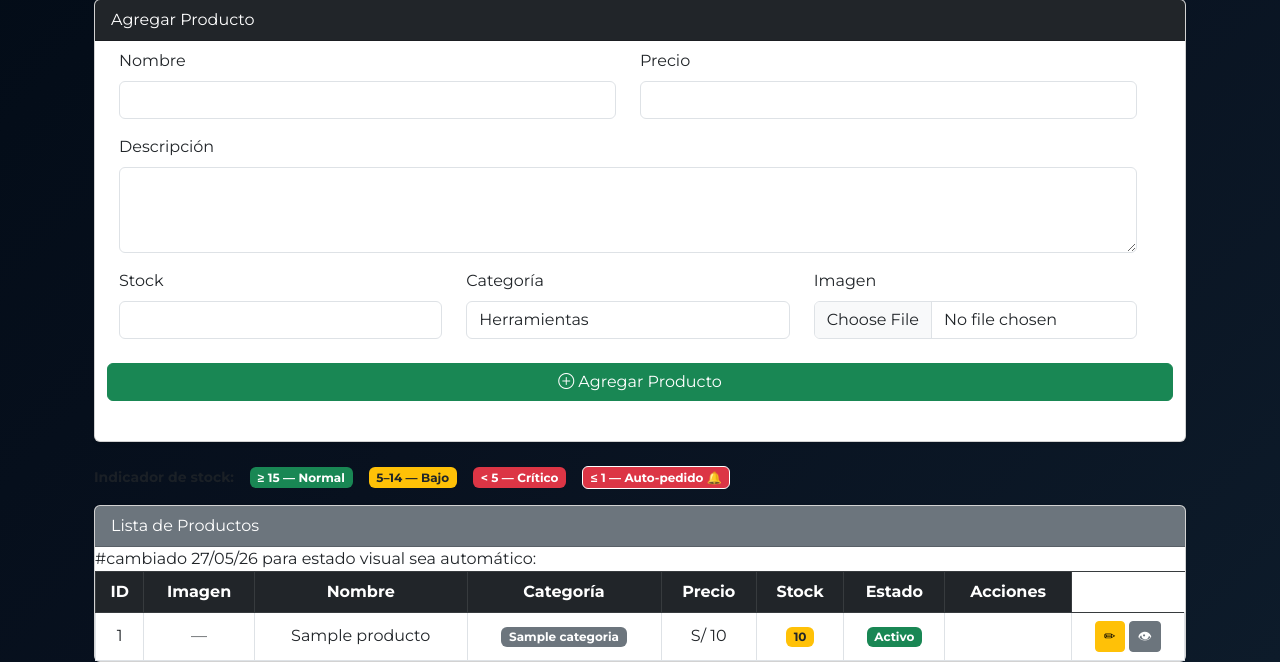
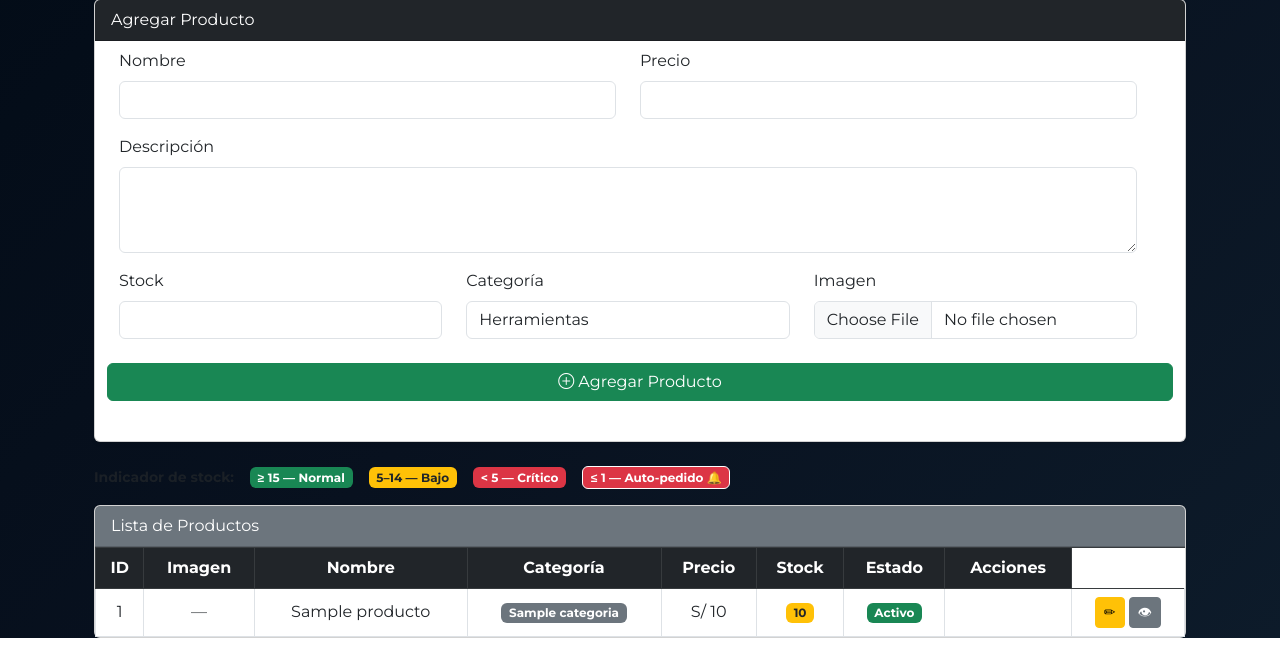
Before and after one commit to i2414051-droid/multiservicios-richard, a Flask app: template templates/admin.html in a window 1280 px wide. Shown: the part 228-890 px from the top of the page. After the commit the page ends 866 px from the top, so only its background shows below. Run offline with Flask 3, Linux system fonts and the light colour scheme; the template is opened without the code that fills it: most values are stand-ins (such as "Sample title", 1, 10 or a date in 2020); data that the repository does not hold is empty; some libraries are stand-ins or nearby versions.

Commit message:
corregiendo error 2

```diff
--- a/templates/admin.html
+++ b/templates/admin.html
@@ -126,7 +126,6 @@
                                 <span class="badge bg-danger">Sin stock</span>
                             {% endif %}
                         </td>
-#cambiado 27/05/26 para estado visual sea automático:
                         <td>
                             {% if p.stock > 0 %}
                                 <span class="badge bg-success">Activo</span>
@@ -134,6 +133,7 @@
                                 <span class="badge bg-secondary">Oculto</span>
                             {% endif %}
                         <td>
+
                         <td>
                             <a href="/editar_producto/{{ p.id }}" class="btn btn-warning btn-sm">✏</a>
                             {% if p.estado == 'activo' %}
```
